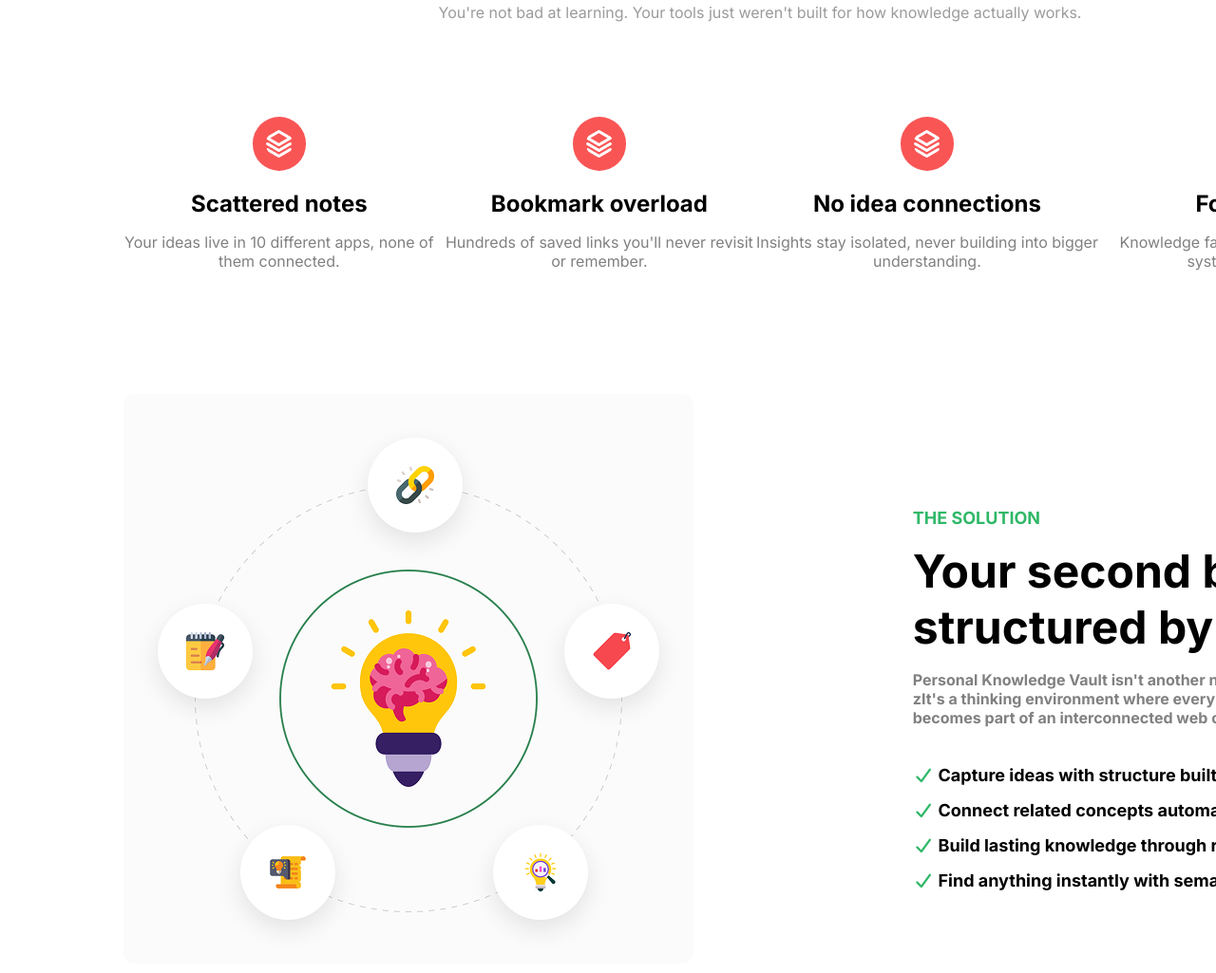
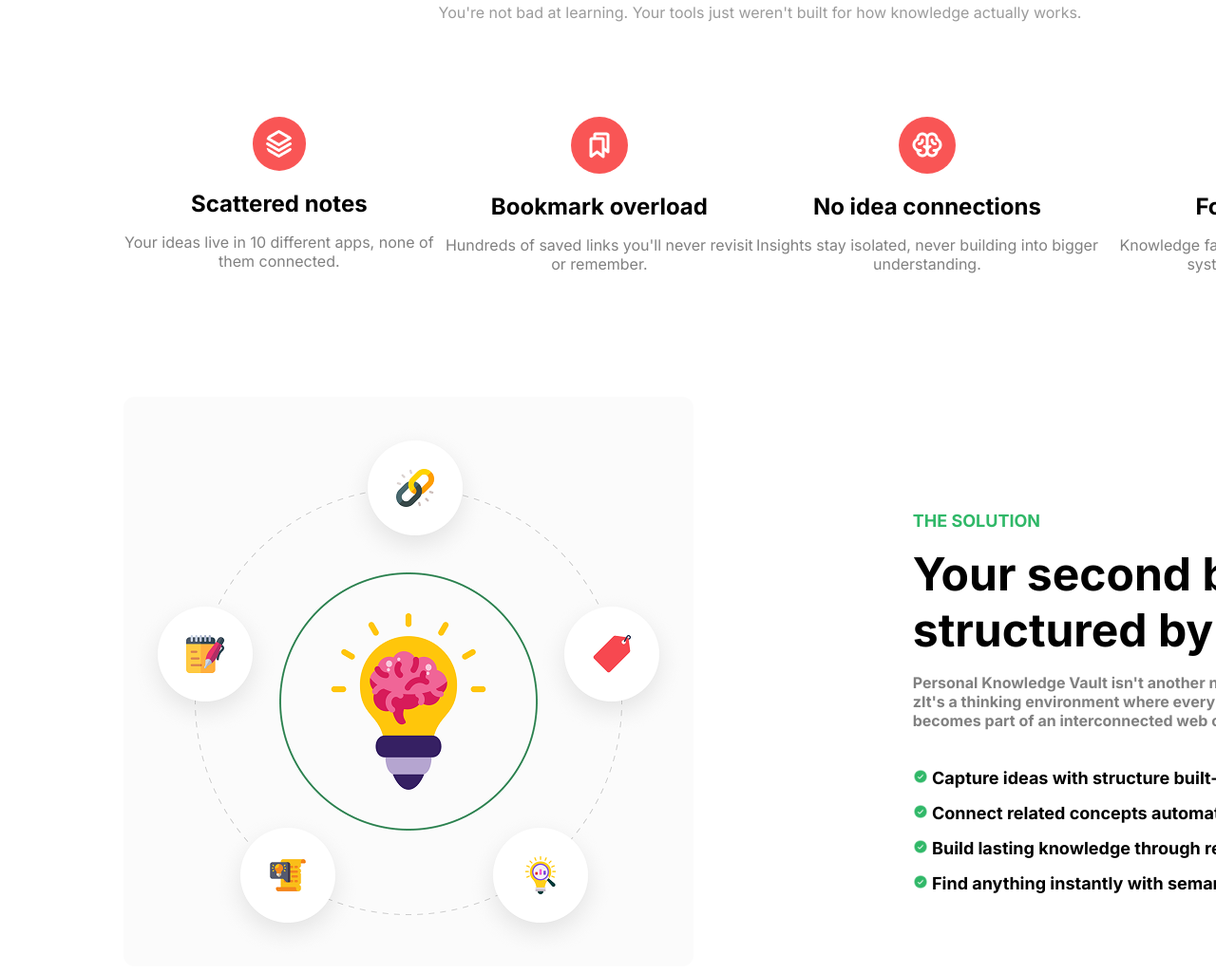
Before and after one commit to JOBAYER07-dev/day-six-assignment, a plain HTML site: page index.html in a window 1280 px wide. Shown: the part 898-1923 px from the top of the page at 95% size. Drawn offline with Linux system fonts and the light colour scheme.

Commit message:
fixed some issue

```diff
--- a/index.html
+++ b/index.html
@@ -81,19 +81,19 @@
         </div>
 
         <div>
-          <img src="./image/Vector.png" alt="">
+          <img src="./image/Bookmarks.png" alt="">
           <h4>Bookmark overload</h4>
           <p>Hundreds of saved links you'll never revisit or remember.</p>
         </div>
 
         <div>
-          <img src="./image/Vector.png" alt="">
+          <img src="./image/Brain.png" alt="">
           <h4>No idea connections</h4>
           <p>Insights stay isolated, never building into bigger understanding.</p>
         </div>
 
         <div>
-          <img src="./image/Vector.png" alt="">
+          <img src="./image/Info.png" alt="">
           <h4>Forgetting</h4>
           <p>Knowledge fades because there's no system to retain it.</p>
         </div>
@@ -112,10 +112,10 @@
           <h1>Your second brain, <br>structured by design.</h1>
           <h4>Personal Knowledge Vault isn't another note-taking app. <br>zIt's a thinking environment where every note,
             link, and summary <br>becomes part of an interconnected web of understanding<h5>
-              <p><i class="fa-solid fa-check"></i> Capture ideas with structure built-in from day one</p>
-              <p><i class="fa-solid fa-check"></i> Connect related concepts automatically as you write</p>
-              <p><i class="fa-solid fa-check"></i> Build lasting knowledge through reflection prompts</p>
-              <p><i class="fa-solid fa-check"></i> Find anything instantly with semantic search</p>
+              <p><img src="image/CheckCircle.png" alt=""> Capture ideas with structure built-in from day one</p>
+              <p><img src="image/CheckCircle.png" alt=""> Connect related concepts automatically as you write</p>
+              <p><img src="image/CheckCircle.png" alt=""> Build lasting knowledge through reflection prompts</p>
+              <p><img src="image/CheckCircle.png" alt=""> Find anything instantly with semantic search</p>
         </div>
 
       </div>
--- a/style/assingment.css
+++ b/style/assingment.css
@@ -187,6 +187,14 @@ header{
   margin-bottom: 16px;
 }
 
+.third-text p img{
+ width: 100%;
+ max-width: 16px;
+ height: 100%;
+ max-height: 16px;
+
+}
+
 .third-text p i {
   color: #30b868;
 }
@@ -224,6 +232,10 @@ header{
   color: gray;
   padding-bottom: 80px;
   margin-top: 16px;
+}
+
+.fourth-container button{
+box-shadow: 0px 2px 50px 0 rgba(128, 128, 128, 0.579);
 }
 
 /* footer css start from here */
```
Also changed, not shown: image/ArrowRight.png (deleted).
